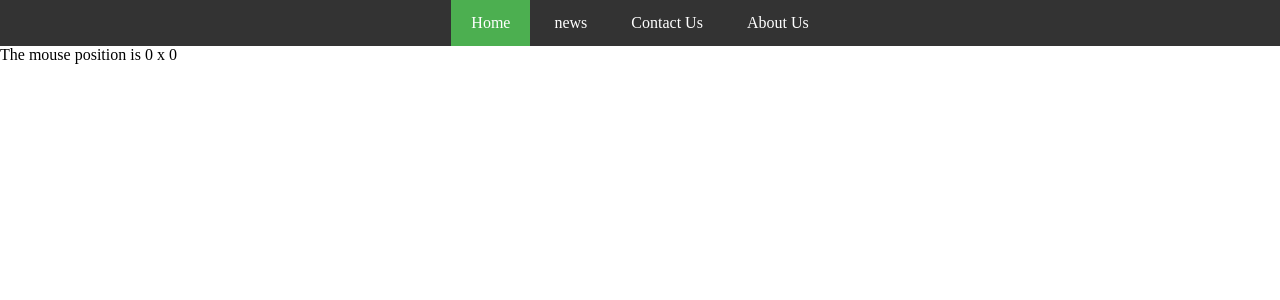
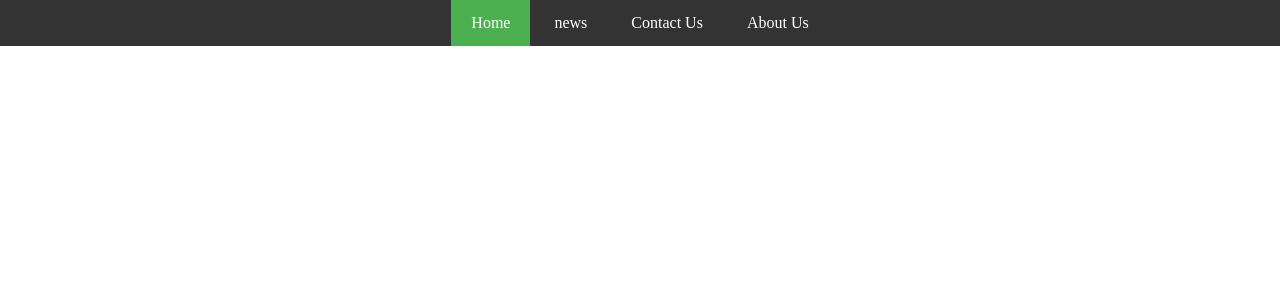
Before and after one commit to helloyork/test, a SvelteKit app: page / in a window 1280 px wide. Shown: the top 300 px of the page. Built offline with nearby package versions, Linux system fonts and the light colour scheme.

Commit message:
magicConch107

```diff
--- a/src/routes/+page.svelte
+++ b/src/routes/+page.svelte
@@ -1,19 +1,2 @@
 
-<title>awa</title>
-
-<script>
-	let m = { x: 0, y: 0 };
-
-	function handleMousemove(event) {
-		m.x = event.clientX;
-		m.y = event.clientY;
-	}
-</script>
-
-<style>
-	div { width: 100vw; height: 100vh; }
-</style>
-
-<div on:mousemove={handleMousemove}>
-	The mouse position is {m.x} x {m.y}
-</div>
+<title>Magic Conch!</title>
```
